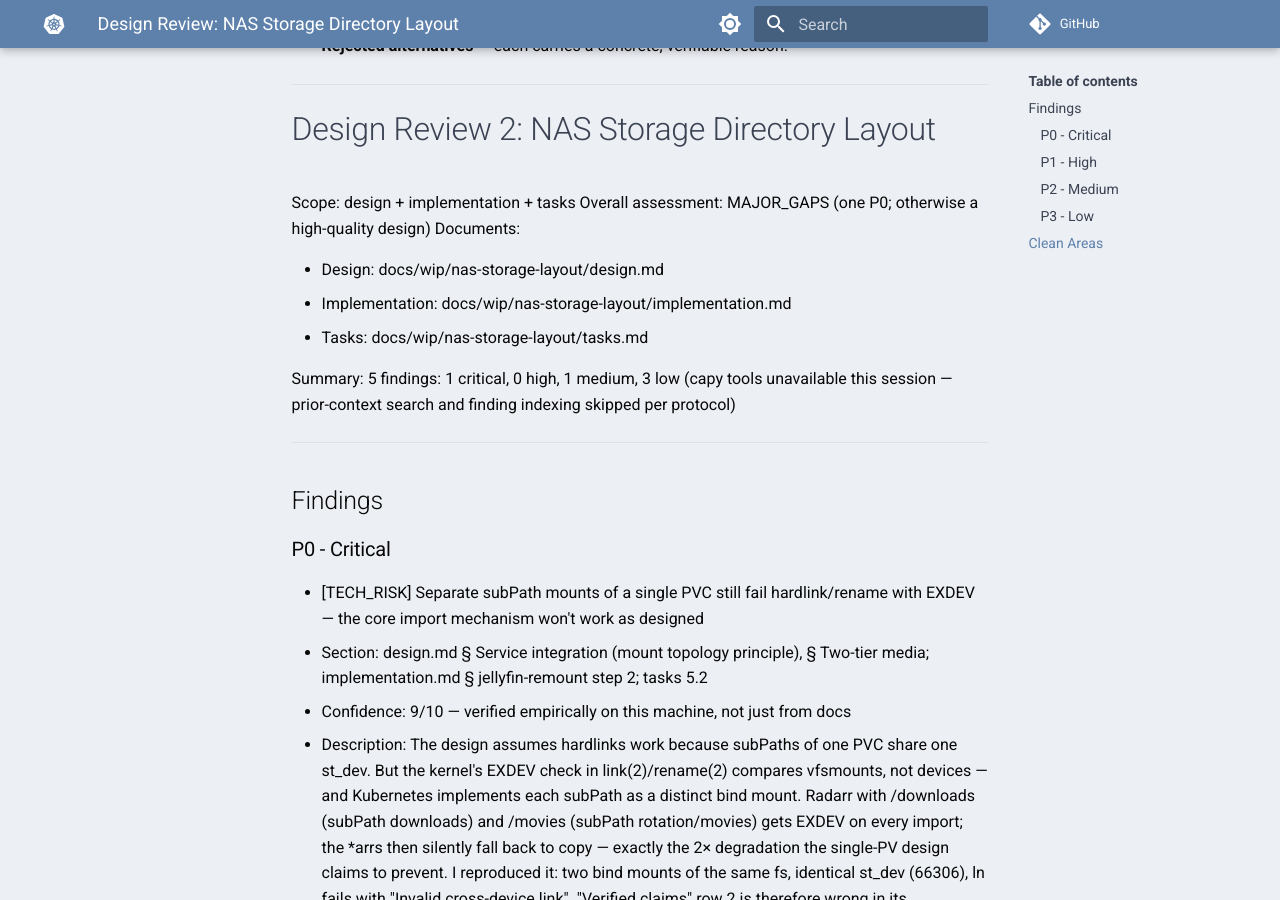
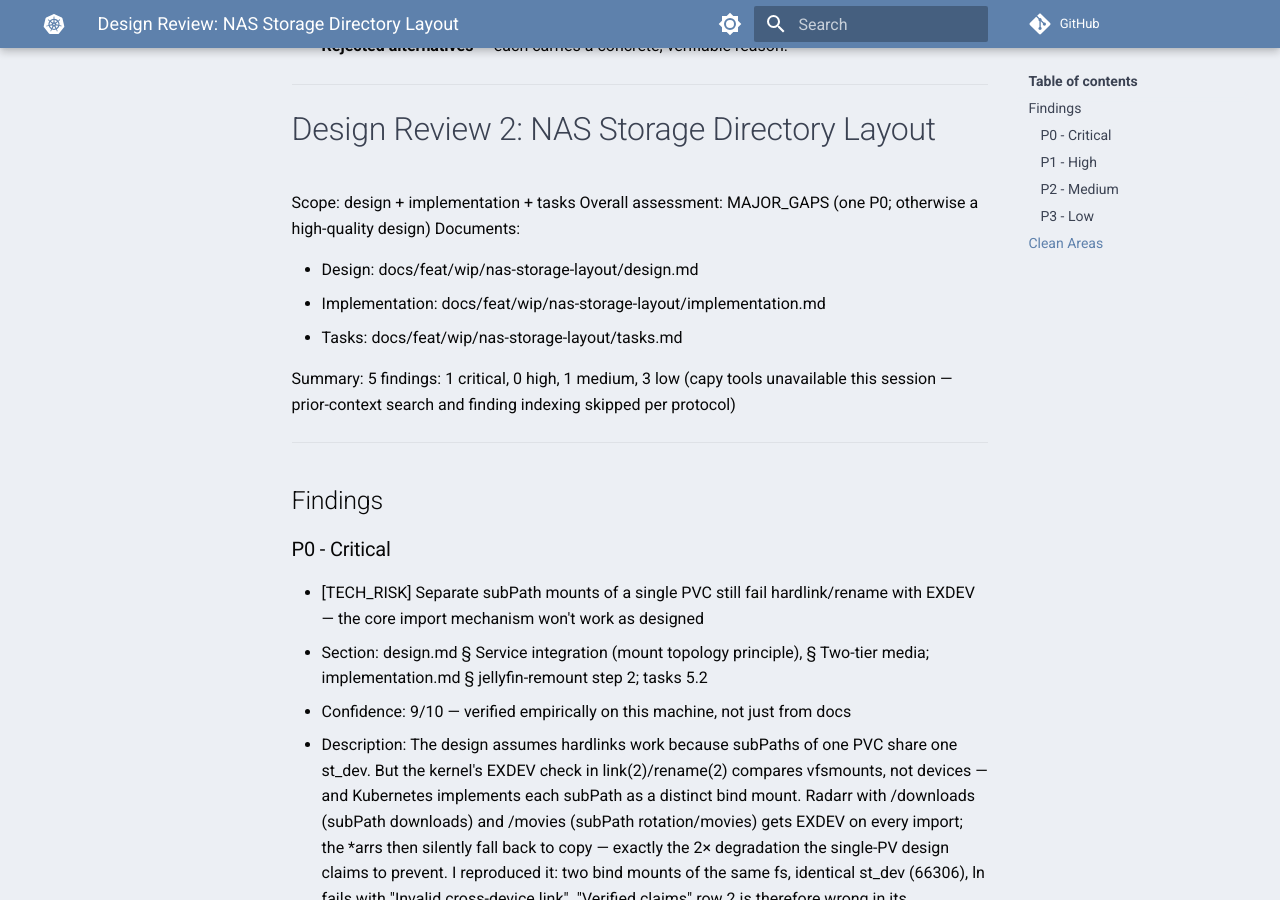
Before and after one commit to serpro69/ktchn8s, an MkDocs documentation site: the page built from docs/feat/wip/nas-storage-layout/design-review.md, in a window 1280 px wide and 900 px high, scrolled down 4543 px. Built offline with MkDocs 1.6.1 and Material for MkDocs 9.7.7, drawn with Linux system fonts in a browser that asks for light colours; comment, search, counter and statistics services are not loaded; the version menu is left out; some of the changed text lies outside the part shown.

```diff
--- a/docs/wip/nas-storage-layout/design-review.md
+++ b/docs/feat/wip/nas-storage-layout/design-review.md
@@ -6,9 +6,9 @@
 **Overall assessment:** CONCERNS_FOUND
 **Documents:**
 
-- Design: `docs/wip/nas-storage-layout/design.md`
-- Implementation: `docs/wip/nas-storage-layout/implementation.md`
-- Tasks: `docs/wip/nas-storage-layout/tasks.md`
+- Design: `docs/feat/wip/nas-storage-layout/design.md`
+- Implementation: `docs/feat/wip/nas-storage-layout/implementation.md`
+- Tasks: `docs/feat/wip/nas-storage-layout/tasks.md`
 
 **Summary:** 8 findings: 0 critical, 2 high, 2 medium, 4 low
 
@@ -98,9 +98,9 @@ Scope: design + implementation + tasks
 Overall assessment: MAJOR_GAPS (one P0; otherwise a high-quality design)
 Documents:
 
-- Design: docs/wip/nas-storage-layout/design.md
-- Implementation: docs/wip/nas-storage-layout/implementation.md
-- Tasks: docs/wip/nas-storage-layout/tasks.md
+- Design: docs/feat/wip/nas-storage-layout/design.md
+- Implementation: docs/feat/wip/nas-storage-layout/implementation.md
+- Tasks: docs/feat/wip/nas-storage-layout/tasks.md
 
 Summary: 5 findings: 1 critical, 0 high, 1 medium, 3 low
 (capy tools unavailable this session — prior-context search and finding indexing skipped per protocol)
```
Also changed, not shown: .claude/CLAUDE.extra.md (+2 -2 lines), docs/feat/wip/nas-storage-layout/implementation.md (renamed from docs/wip/nas-storage-layout/implementation.md, +1 -1 lines), docs/feat/wip/nas-storage-layout/tasks.md (renamed from docs/wip/nas-storage-layout/tasks.md, +1 -1 lines), docs/reference/architecture/decision_records.md (+1 -1 lines), docs/feat/wip/nas-storage-layout/design.md (renamed from docs/wip/nas-storage-layout/design.md), 3 other files.
